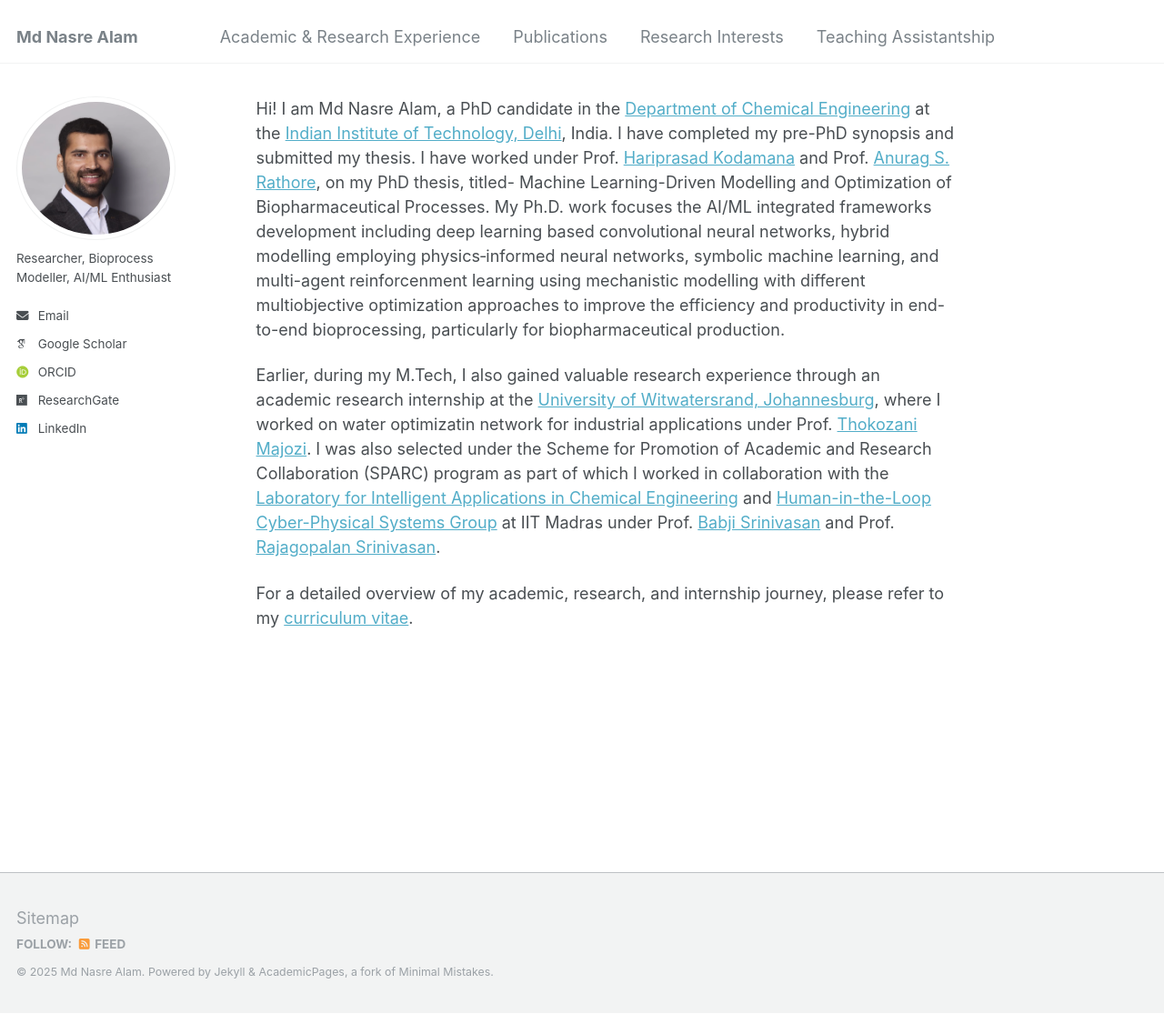
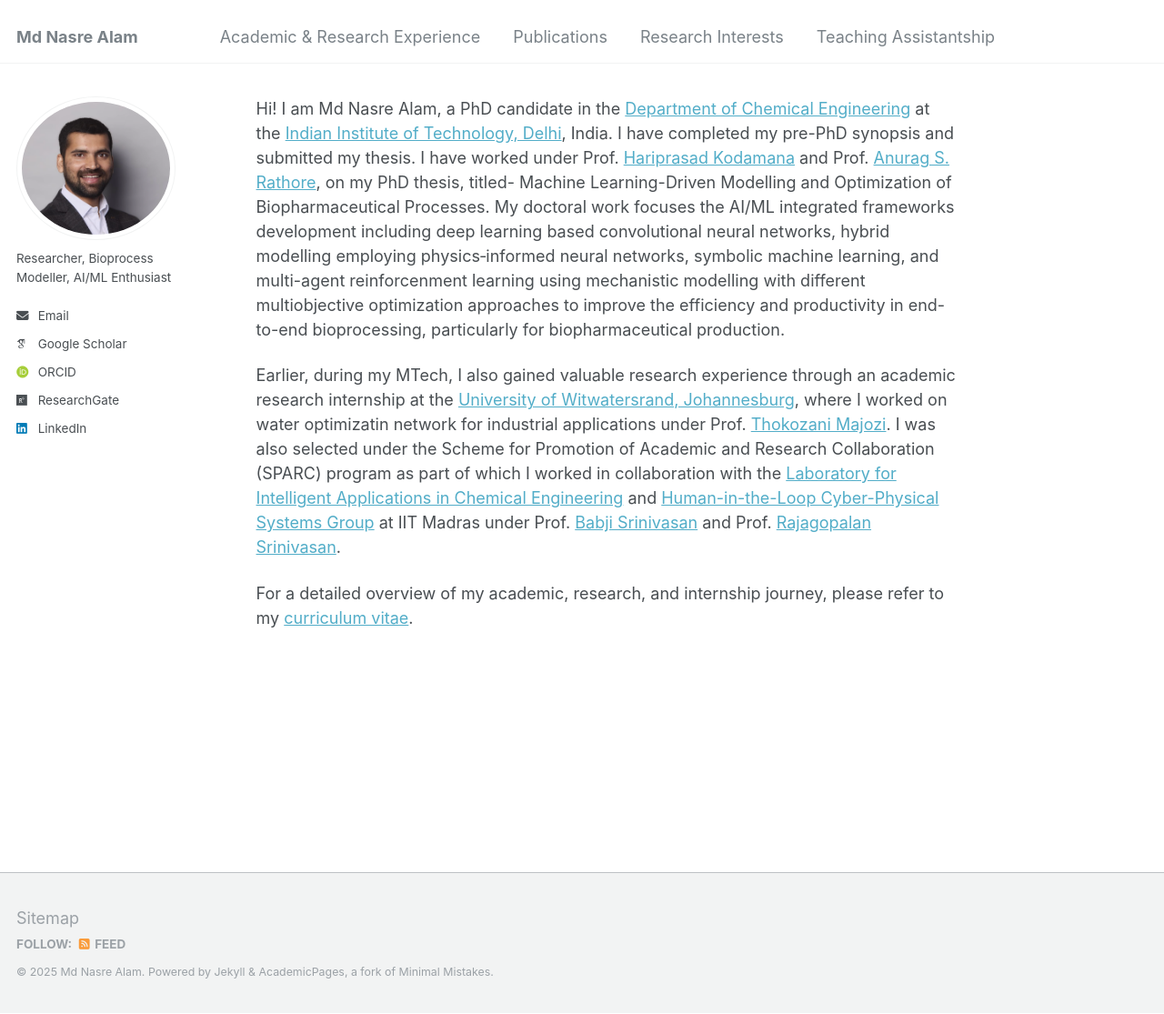
Before and after one commit to mdnasreiit/mdnasreiit.github.io, a Jekyll site: the page built from _pages/about.md, in a window 1280 px wide and 1115 px high. Shown: the whole window at 91% size. Built offline with Jekyll 4.4.1, drawn with Linux system fonts in a browser that asks for light colours; some web fonts are replaced.

Commit message:
Update about.md

```diff
--- a/_pages/about.md
+++ b/_pages/about.md
@@ -7,8 +7,8 @@ redirect_from:
   - /about.html
 ---
 
-Hi! I am Md Nasre Alam, a PhD candidate in the [Department of Chemical Engineering](https://chemical.iitd.ac.in/) at the [Indian Institute of Technology, Delhi](https://home.iitd.ac.in/), India. I have completed my pre-PhD synopsis and submitted my thesis. I have worked under Prof. [Hariprasad Kodamana](https://web.iitd.ac.in/~kodamana/index.html) and Prof. [Anurag S. Rathore](https://www.biotechcmz.com/), on my PhD thesis, titled- Machine Learning-Driven Modelling and Optimization of Biopharmaceutical Processes. My Ph.D. work focuses the AI/ML integrated frameworks development including deep learning based convolutional neural networks, hybrid modelling employing physics‐informed neural networks, symbolic machine learning, and multi-agent reinforcenment learning using mechanistic modelling with different multiobjective optimization approaches to improve the efficiency and productivity in end-to-end bioprocessing, particularly for biopharmaceutical production.
+Hi! I am Md Nasre Alam, a PhD candidate in the [Department of Chemical Engineering](https://chemical.iitd.ac.in/) at the [Indian Institute of Technology, Delhi](https://home.iitd.ac.in/), India. I have completed my pre-PhD synopsis and submitted my thesis. I have worked under Prof. [Hariprasad Kodamana](https://web.iitd.ac.in/~kodamana/index.html) and Prof. [Anurag S. Rathore](https://www.biotechcmz.com/), on my PhD thesis, titled- Machine Learning-Driven Modelling and Optimization of Biopharmaceutical Processes. My doctoral work focuses the AI/ML integrated frameworks development including deep learning based convolutional neural networks, hybrid modelling employing physics‐informed neural networks, symbolic machine learning, and multi-agent reinforcenment learning using mechanistic modelling with different multiobjective optimization approaches to improve the efficiency and productivity in end-to-end bioprocessing, particularly for biopharmaceutical production.
 
-Earlier, during my M.Tech, I also gained valuable research experience through an academic research internship at the [University of Witwatersrand, Johannesburg](https://www.wits.ac.za/), where I worked on water optimizatin network for industrial applications under Prof. [Thokozani Majozi](https://www.wits.ac.za/about-wits/office-of-the-vice-chancellor/faculty-deans/thokozani-majozi/). I was also selected under the Scheme for Promotion of Academic and Research Collaboration (SPARC) program as part of which I worked in collaboration with the [Laboratory for Intelligent Applications in Chemical Engineering](https://home.iitm.ac.in/raj/) and [Human-in-the-Loop Cyber-Physical Systems Group](https://home.iitm.ac.in/babji.srinivasan/index.html) at IIT Madras under Prof. [Babji Srinivasan](https://home.iitm.ac.in/babji.srinivasan/index.html) and Prof. [Rajagopalan Srinivasan](https://home.iitm.ac.in/raj/index.html).
+Earlier, during my MTech, I also gained valuable research experience through an academic research internship at the [University of Witwatersrand, Johannesburg](https://www.wits.ac.za/), where I worked on water optimizatin network for industrial applications under Prof. [Thokozani Majozi](https://www.wits.ac.za/about-wits/office-of-the-vice-chancellor/faculty-deans/thokozani-majozi/). I was also selected under the Scheme for Promotion of Academic and Research Collaboration (SPARC) program as part of which I worked in collaboration with the [Laboratory for Intelligent Applications in Chemical Engineering](https://home.iitm.ac.in/raj/) and [Human-in-the-Loop Cyber-Physical Systems Group](https://home.iitm.ac.in/babji.srinivasan/index.html) at IIT Madras under Prof. [Babji Srinivasan](https://home.iitm.ac.in/babji.srinivasan/index.html) and Prof. [Rajagopalan Srinivasan](https://home.iitm.ac.in/raj/index.html).
 
 For a detailed overview of my academic, research, and internship journey, please refer to my [curriculum vitae](https://drive.google.com/file/d/1alwsz1Tfbd3Qq8oehHx4H3kqmAMd0cT8/view?usp=drive_link).
```
